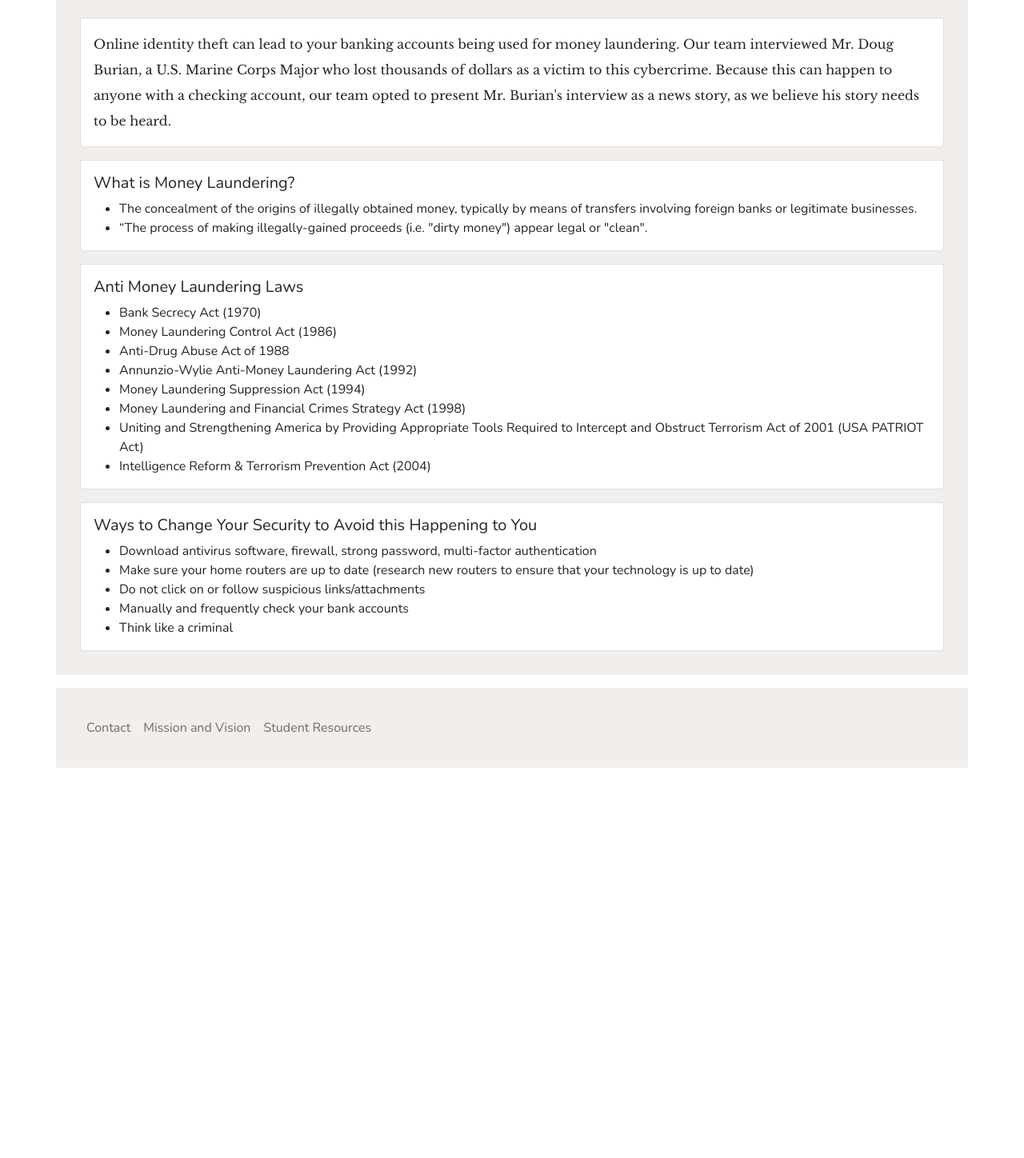
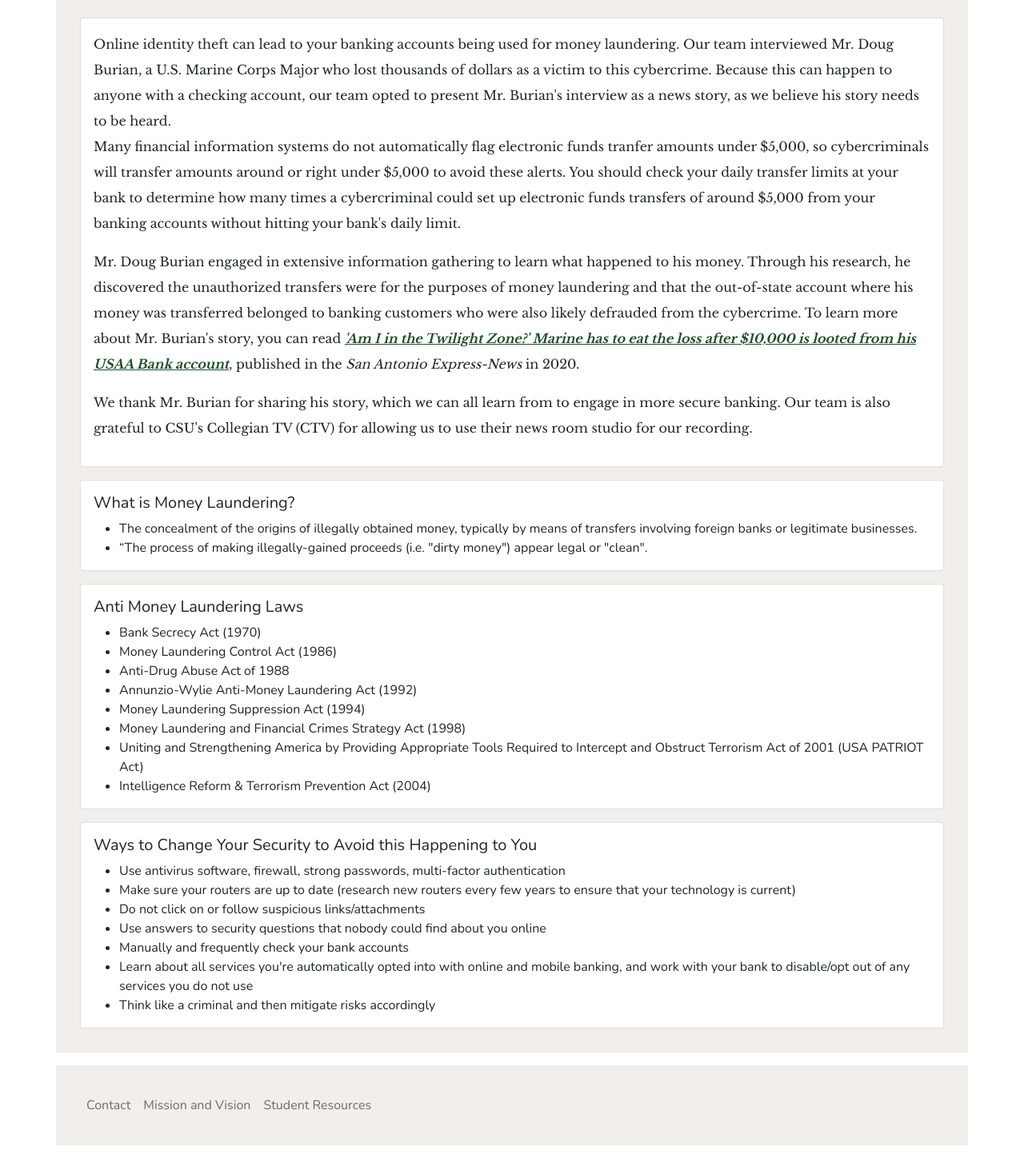
Before and after one commit to jack-hermanson/cis200, a Flask app: template main/web/templates/projects/identity-theft-money-laundering.html in a window 1280 px wide. Shown: the part 845-2293 px from the top of the page at 80% size. Before the commit the page ends 1805 px from the top, so only its background shows below. Run offline with Flask 2, Linux system fonts and the light colour scheme; the template is opened without the code that fills it, so the values that code supplies are empty; some libraries are stand-ins or nearby versions.

Commit message:
Update identity-theft-money-laundering.html
added text and link to id-theft-money-laundering page to improve accuracy and presentation of content

```diff
--- a/main/web/templates/projects/identity-theft-money-laundering.html
+++ b/main/web/templates/projects/identity-theft-money-laundering.html
@@ -12,8 +12,8 @@
 </div>
 <div class="row">
     <div class="col-12 mb-3">
-            <iframe width="100%" height="500" src="https://www.youtube.com/embed/LgG46_CFcdM"
-                    title="YouTube video player" frameborder="0"
+        <iframe width="100%" height="500" src="https://www.youtube.com/embed/LgG46_CFcdM" title="YouTube video player"
+            frameborder="0"
             allow="accelerometer; autoplay; clipboard-write; encrypted-media; gyroscope; picture-in-picture"
             allowfullscreen></iframe>
     </div>
@@ -22,7 +22,29 @@
     <div class="col-12 mb-3">
         <div class="card">
             <div class="card-body larger-line-height">
-                    <p class="mb-0">Online identity theft can lead to your banking accounts being used for money laundering. Our team interviewed Mr. Doug Burian, a U.S. Marine Corps Major who lost thousands of dollars as a victim to this cybercrime. Because this can happen to anyone with a checking account, our team opted to present Mr. Burian's interview as a news story, as we believe his story needs to be heard.</p>
+                <p class="mb-0">Online identity theft can lead to your banking accounts being used for money laundering.
+                    Our team interviewed Mr. Doug Burian, a U.S. Marine Corps Major who lost thousands of dollars as a
+                    victim to this cybercrime. Because this can happen to anyone with a checking account, our team opted
+                    to present Mr. Burian's interview as a news story, as we believe his story needs to be heard.</p>
+
+                <p>Many financial information systems do not automatically flag electronic funds tranfer amounts
+                    under $5,000, so cybercriminals will transfer amounts around or right under $5,000 to avoid these
+                    alerts. You should check your daily transfer limits at your bank to determine how many times a
+                    cybercriminal could set up electronic funds transfers of around $5,000 from your banking accounts
+                    without hitting your bank's daily limit.</p>
+
+                <p>Mr. Doug Burian engaged in extensive information gathering to learn what happened to his money.
+                    Through his research, he discovered the unauthorized transfers were for the purposes of money
+                    laundering and
+                    that the out-of-state account where his money was transferred belonged to banking customers who were
+                    also likely defrauded from the cybercrime. To learn more about Mr. Burian's story, you can read
+                    <b><i><a href="https://www.expressnews.com/business/business_columnists/greg_jefferson/article/Jefferson-Am-I-in-the-Twilight-Zone-15670225.php">
+                                'Am I in the Twilight Zone?' Marine has to eat the loss after $10,000 is looted from his
+                                USAA Bank account</a></i></b>, published in the <i>San Antonio Express-News</i> in 2020.
+                </p>
+                <p>We thank Mr. Burian for sharing his story, which we can all learn from to engage in more secure
+                    banking. Our team is also grateful to CSU's Collegian TV (CTV) for allowing us to use their news
+                    room studio for our recording.</p>
             </div>
         </div>
     </div>
@@ -71,13 +93,16 @@
             <div class="card-body">
                 <h5>Ways to Change Your Security to Avoid this Happening to You</h5>
                 <ul class="mb-0">
-                        <li>Download antivirus software, firewall, strong password, multi-factor authentication</li>
-                        <li>Make sure your home routers are up to date (research new routers to ensure that your
-                            technology is up to date)
-                        </li>
+                    <li>Use antivirus software, firewall, strong passwords, multi-factor authentication</li>
+                    <li>Make sure your routers are up to date (research new routers every few years to ensure that your
+                        technology is current)</li>
                     <li>Do not click on or follow suspicious links/attachments</li>
+                    <li>Use answers to security questions that nobody could find about you online</li>
                     <li>Manually and frequently check your bank accounts</li>
-                        <li>Think like a criminal</li>
+                    <li>Learn about all services you're automatically opted into with online and mobile banking, and
+                        work
+                        with your bank to disable/opt out of any services you do not use</li>
+                    <li>Think like a criminal and then mitigate risks accordingly</li>
                 </ul>
             </div>
         </div>
```
Lines whose indentation alone changed are shown as unchanged.
